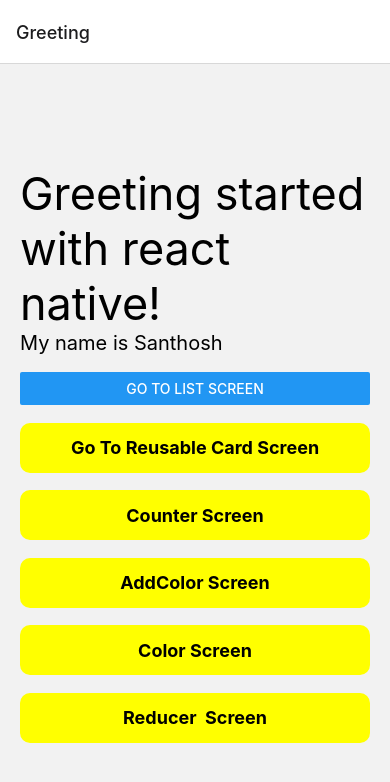
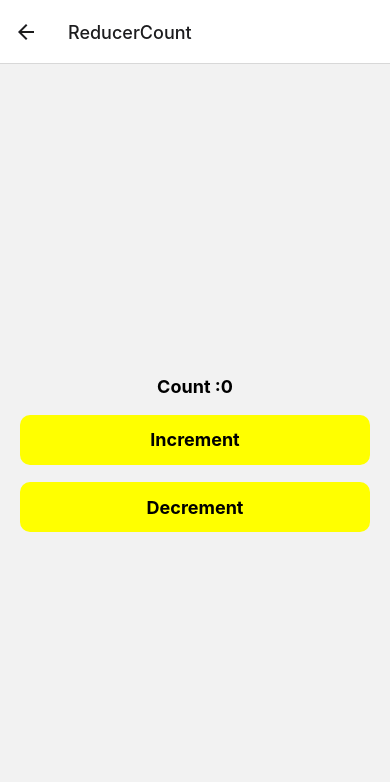
Before and after one commit to santhosh-echortech/React-Native, a React Native app: screen /ReducerCount in a window 390 px wide. Shown: the top 782 px of the page. Built offline with nearby package versions, Linux system fonts and the light colour scheme.

Commit message:
Countrer Reducer

```diff
--- a/App.js
+++ b/App.js
@@ -8,6 +8,7 @@ import Counter from './Screens/Section-6/41'
 import AddColor from './Screens/Section-6/44'
 import ColorScreen from './Screens/Section-6/48'
 import ReducerScreen from './Screens/Section-6/56'
+import ReducerCount from './Screens/Section-6/61'
 
 const Stack = createNativeStackNavigator()
 
@@ -27,6 +28,7 @@ const App = () => {
         <Stack.Screen name="AddColor" component={AddColor} />
         <Stack.Screen name="ColorScreen" component={ColorScreen} />
         <Stack.Screen name="ReducerScreen" component={ReducerScreen} />
+        <Stack.Screen name="ReducerCount" component={ReducerCount} />
       </Stack.Navigator>
     </NavigationContainer>
   )
--- a/Screens/Section-2/16.js
+++ b/Screens/Section-2/16.js
@@ -24,6 +24,9 @@ function Greeting({ navigation }) {
             </TouchableOpacity>
             <TouchableOpacity style={styles.button} activeOpacity={0.7} onPress={() => navigation.navigate('ReducerScreen')}>
                 <Text style={styles.buttonText}>Reducer  Screen</Text>
+            </TouchableOpacity>
+            <TouchableOpacity style={styles.button} activeOpacity={0.7} onPress={() => navigation.navigate('ReducerCount')}>
+                <Text style={styles.buttonText}>ReducerCount  Screen</Text>
             </TouchableOpacity>
         </View>
     );
--- /dev/null
+++ b/Screens/Section-6/61.js
@@ -0,0 +1,51 @@
+import React, { useReducer } from 'react'
+import { View, StyleSheet, TouchableOpacity, Text } from 'react-native'
+
+
+const reducer = (state, action) => {
+    switch (action.type) {
+        case 'INCREMENT':
+            return { ...state, count: state.count + 1 }
+        case 'DECREMENT':
+            return { ...state, count: state.count - 1 }
+        default:
+            return state
+    }
+}
+function ReducerCount() {
+    const [state, dispatch] = useReducer(reducer, { count: 0 })
+    return (
+        <View style={styles.container}>
+            <Text style={[styles.buttonText, { textAlign: 'center' }]}> Count :{state.count} </Text>
+            <TouchableOpacity style={styles.button} activeOpacity={0.7} onPress={() => dispatch({ type: 'INCREMENT' })}>
+                <Text style={styles.buttonText}>Increment</Text>
+            </TouchableOpacity>
+            <TouchableOpacity style={styles.button} activeOpacity={0.7} onPress={() => dispatch({ type: 'DECREMENT' })} nPress={() => setCount(count - 1)}>
+                <Text style={styles.buttonText}>Decrement</Text>
+            </TouchableOpacity>
+        </View>
+    )
+}
+const styles = StyleSheet.create({
+    container: {
+        flex: 1,
+        alignitems: 'center',
+        justifyContent: 'center',
+        padding: 20
+    },
+    button: {
+        height: 50,
+        width: '100%',
+        backgroundColor: 'yellow',
+        borderRadius: 10,
+        alignItems: 'center',
+        justifyContent: 'center',
+        marginTop: '5%'
+    },
+    buttonText: {
+        fontSize: 18,
+        fontWeight: 'bold'
+    },
+})
+
+export default ReducerCount
```
